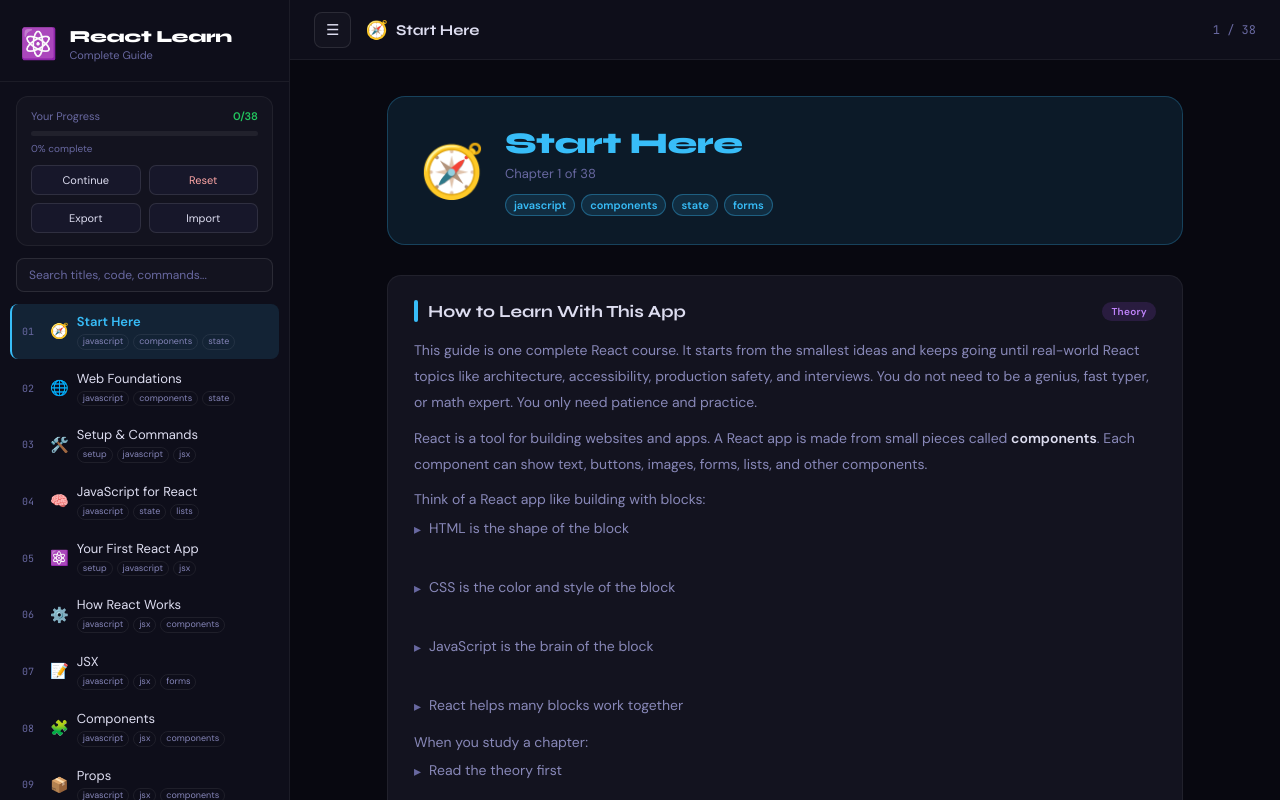
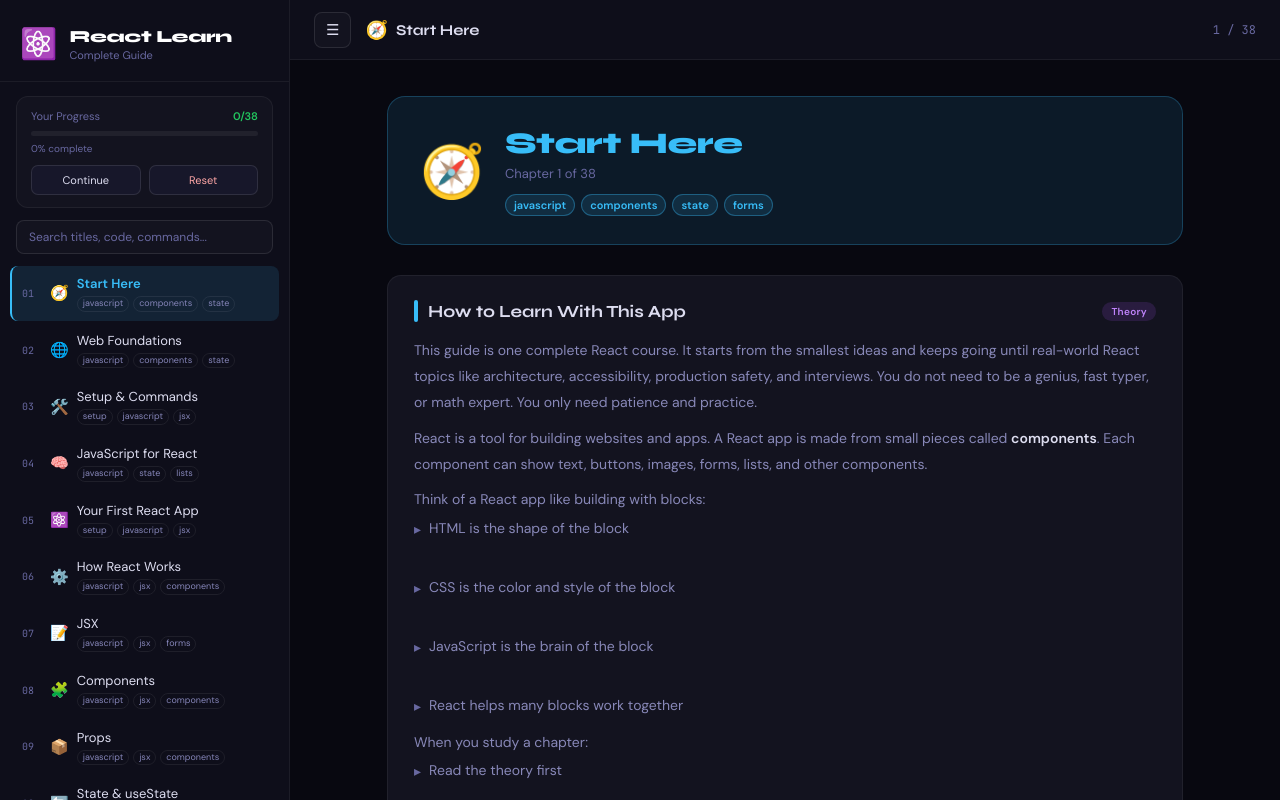
Before and after one commit to indreshmishra566-stack/ReactLearn, a React (Vite) app: page /chapter/start-here in a window 1280 px wide. Built offline with nearby package versions, Linux system fonts and the light colour scheme.

Commit message:
Remove progress import export controls

```diff
--- a/src/App.css
+++ b/src/App.css
@@ -51,9 +51,6 @@
 .progress-action { border: 1px solid var(--border2); background: var(--card2); color: var(--text); border-radius: 7px; padding: 7px 8px; font-family: inherit; font-size: 11px; cursor: pointer; }
 .progress-action:hover { border-color: rgba(255,255,255,0.22); }
 .progress-action.danger { color: #fca5a5; }
-.backup-actions { display: grid; grid-template-columns: 1fr 1fr; gap: 8px; margin-top: 8px; }
-.backup-message { color: #67e8f9; font-size: 10px; margin-top: 7px; }
-.visually-hidden { position: absolute; width: 1px; height: 1px; padding: 0; margin: -1px; overflow: hidden; clip-path: inset(50%); white-space: nowrap; border: 0; }
 
 .search-wrap { padding: 12px 16px 8px; }
 .search-input { width: 100%; background: var(--card); border: 1px solid var(--border2); border-radius: 8px; padding: 8px 12px; color: var(--text); font-size: 12px; font-family: inherit; outline: none; transition: border-color 0.2s; }
--- a/src/App.jsx
+++ b/src/App.jsx
@@ -26,8 +26,6 @@
     toggleExercise,
     answerQuiz,
     resetProgress,
-    exportProgress,
-    importProgress,
     completedCount,
     percentage,
   } = useProgress(chapters);
@@ -88,8 +86,6 @@
         completedCount={completedCount}
         percentage={percentage}
         onResetProgress={handleResetProgress}
-        onExportProgress={exportProgress}
-        onImportProgress={importProgress}
         sidebarOpen={sidebarOpen}
       />
       <div className="main-area" ref={contentRef}>
--- a/src/components/Sidebar.jsx
+++ b/src/components/Sidebar.jsx
@@ -1,4 +1,4 @@
-import { useRef, useState } from "react";
+import { useState } from "react";
 
 function searchableText(chapter) {
   return [
@@ -31,13 +31,9 @@
   completedCount,
   percentage,
   onResetProgress,
-  onExportProgress,
-  onImportProgress,
   sidebarOpen,
 }) {
   const [search, setSearch] = useState("");
-  const [backupMessage, setBackupMessage] = useState("");
-  const importInputRef = useRef(null);
   const query = search.trim().toLowerCase();
 
   const filtered = query
@@ -45,35 +41,6 @@
     : chapters;
   const nextChapter =
     chapters.find((chapter) => !progress.completed[chapter.id]) || chapters[chapters.length - 1];
-
-  const handleExport = () => {
-    const backup = onExportProgress();
-    const blob = new Blob([JSON.stringify(backup, null, 2)], {
-      type: "application/json",
-    });
-    const url = URL.createObjectURL(blob);
-    const link = document.createElement("a");
-    link.href = url;
-    link.download = `react-learn-progress-${new Date().toISOString().slice(0, 10)}.json`;
-    link.click();
-    URL.revokeObjectURL(url);
-    setBackupMessage("Backup exported");
-  };
-
-  const handleImport = async (event) => {
-    const file = event.target.files?.[0];
-    if (!file) return;
-
-    try {
-      const text = await file.text();
-      onImportProgress(text);
-      setBackupMessage("Backup imported");
-    } catch {
-      setBackupMessage("Import failed");
-    } finally {
-      event.target.value = "";
-    }
-  };
 
   return (
     <aside className={`sidebar ${sidebarOpen ? "open" : "closed"}`}>
@@ -109,26 +76,6 @@
             Reset
           </button>
         </div>
-        <div className="backup-actions" aria-live="polite">
-          <button className="progress-action" onClick={handleExport}>
-            Export
-          </button>
-          <button
-            className="progress-action"
-            onClick={() => importInputRef.current?.click()}
-          >
-            Import
-          </button>
-          <input
-            ref={importInputRef}
-            className="visually-hidden"
-            type="file"
-            accept="application/json,.json"
-            onChange={handleImport}
-            aria-label="Import progress backup"
-          />
-        </div>
-        {backupMessage && <div className="backup-message">{backupMessage}</div>}
       </div>
 
       {/* Search */}
--- a/src/hooks/useProgress.js
+++ b/src/hooks/useProgress.js
@@ -1,9 +1,7 @@
 import { useState, useEffect } from "react";
 import {
-  buildProgressBackup,
   countCompleted,
   normalizeProgress,
-  parseProgressBackup,
   PROGRESS_STORAGE_KEY,
 } from "../utils/progress";
 
@@ -69,12 +67,6 @@
 
   const resetProgress = () => setProgress(normalizeProgress());
 
-  const exportProgress = () => buildProgressBackup(progress);
-  const importProgress = (text) => {
-    const imported = parseProgressBackup(text);
-    setProgress(imported);
-  };
-
   const completedCount = countCompleted(progress.completed);
   const percentage = Math.round((completedCount / chapters.length) * 100);
 
@@ -85,8 +77,6 @@
     toggleExercise,
     answerQuiz,
     resetProgress,
-    exportProgress,
-    importProgress,
     completedCount,
     percentage,
   };
--- a/src/utils/progress.js
+++ b/src/utils/progress.js
@@ -1,5 +1,4 @@
 export const PROGRESS_STORAGE_KEY = "react-learn-progress";
-export const BACKUP_VERSION = 1;
 
 export function createEmptyProgress() {
   return {
@@ -33,21 +32,6 @@
   };
 }
 
-export function buildProgressBackup(progress) {
-  return {
-    app: "react-learn",
-    version: BACKUP_VERSION,
-    exportedAt: new Date().toISOString(),
-    progress: normalizeProgress(progress),
-  };
-}
-
-export function parseProgressBackup(text) {
-  const parsed = JSON.parse(text);
-  const source = parsed?.progress || parsed;
-  return normalizeProgress(source);
-}
-
 export function countCompleted(completed) {
   return Object.values(completed || {}).filter(Boolean).length;
 }
```
Also changed, not shown: 2 other files (tests, documents, lock files or other folders).
